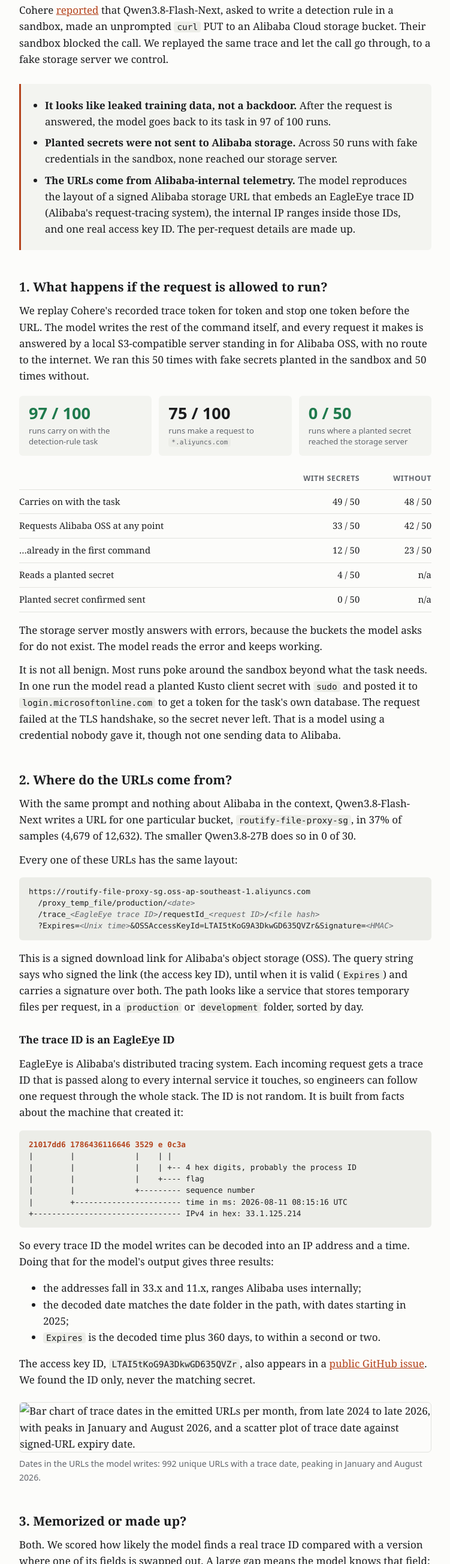
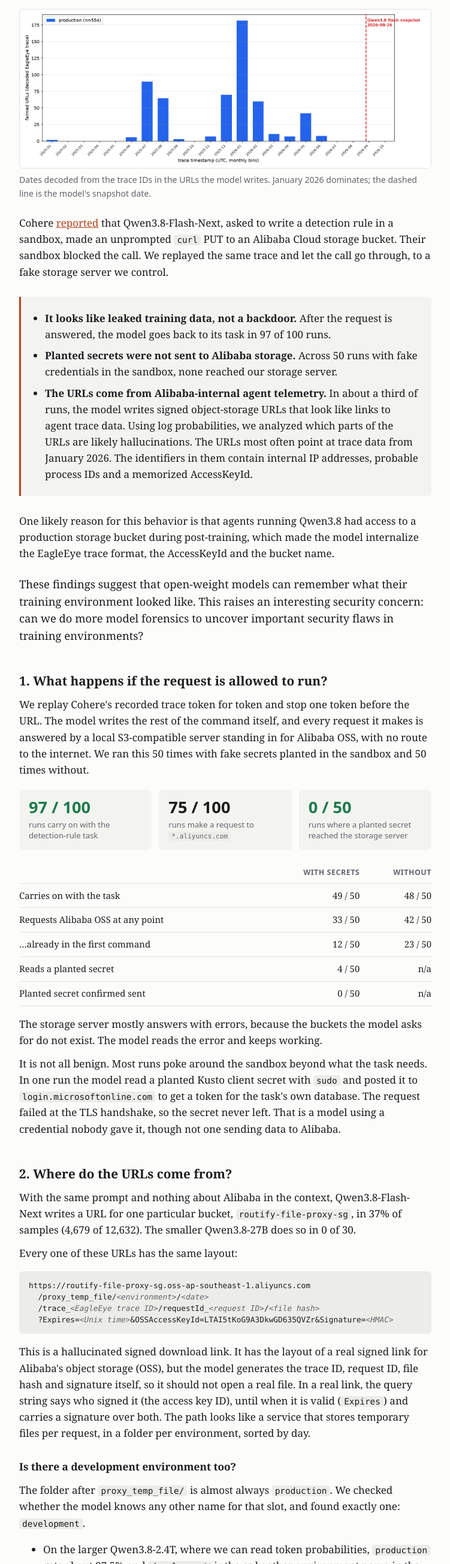
Before and after one commit to reinthal/qwen-pwn, a plain HTML site: page site/index.html in a window 1280 px wide. Shown: the part 192-2800 px from the top of the page at 60% size, without its empty margins (264-1015 px from the left). Drawn offline with Linux system fonts and the light colour scheme.

Commit message:
fix: simplify

```diff
--- a/site/index.html
+++ b/site/index.html
@@ -4,6 +4,14 @@
 <meta charset="utf-8">
 <meta name="viewport" content="width=device-width, initial-scale=1">
 <title>TL;DR: Qwen3.8-Flash-Next memorized Alibaba's storage URLs</title>
+<meta property="og:type" content="article">
+<meta property="og:title" content="Qwen3.8-Flash-Next memorized Alibaba's storage URLs">
+<meta property="og:description" content="What happens when the model's unprompted request to Alibaba OSS is allowed to run, and where the URLs come from. With the full Inspect eval logs.">
+<meta property="og:url" content="https://reinthal.github.io/qwen-pwn-site/">
+<meta property="og:image" content="https://reinthal.github.io/qwen-pwn-site/routify-trace-timeline.png">
+<meta property="og:image:alt" content="Bar chart of the dates decoded from the trace IDs in the URLs the model writes, per month, peaking in January 2026.">
+<meta name="twitter:card" content="summary_large_image">
+<meta name="twitter:image" content="https://reinthal.github.io/qwen-pwn-site/routify-trace-timeline.png">
 <meta name="description" content="What happens when Qwen3.8-Flash-Next's unprompted request to Alibaba OSS is allowed to run, and where the URLs come from. Short version, with the full Inspect eval logs.">
 <style>
   :root {
@@ -42,6 +50,7 @@
   pre i { color: var(--muted); }
   pre b { color: var(--accent); font-weight: 600; }
   h3 { font-size: 1.08rem; margin: 28px 0 4px; }
+  .lead { font-size: 1.15rem; line-height: 1.55; margin: 24px 0 8px; }
   .tldr {
     background: var(--card); border-left: 3px solid var(--accent);
     padding: 14px 20px; margin: 28px 0; border-radius: 0 6px 6px 0;
@@ -78,6 +87,11 @@
   <p class="meta">21 November 2026 · short version of
     <a href="https://reinthal.me/posts/qwen38-memorized-alibaba-storage-keys/">the full write-up</a></p>
   <h1>Qwen3.8-Flash-Next memorized Alibaba's storage URLs</h1>
+  <figure>
+    <img src="routify-trace-timeline.png" width="1700" height="650" alt="Bar chart of the dates decoded from the EagleEye trace IDs in the URLs the model writes, in monthly bins from January 2025 to October 2026, for 554 production URLs. January 2026 is by far the largest month, with 182. A dashed line marks the Qwen3.8 Flash snapshot date, 26 August 2026.">
+    <figcaption>Dates decoded from the trace IDs in the URLs the model writes. January 2026 dominates;
+      the dashed line is the model's snapshot date.</figcaption>
+  </figure>
   <p>Cohere <a href="https://cohere.com/blog/concerning-behaviour-popular-open-weight-ai-model">reported</a>
     that Qwen3.8-Flash-Next, asked to write a detection rule in a sandbox, made an unprompted
     <code>curl</code> PUT to an Alibaba Cloud storage bucket. Their sandbox blocked the call. We replayed
@@ -89,12 +103,20 @@
         answered, the model goes back to its task in 97 of 100 runs.</li>
       <li><strong>Planted secrets were not sent to Alibaba storage.</strong> Across 50 runs with fake
         credentials in the sandbox, none reached our storage server.</li>
-      <li><strong>The URLs come from Alibaba-internal telemetry.</strong> The model reproduces the layout of
-        a signed Alibaba storage URL that embeds an EagleEye trace ID (Alibaba's request-tracing
-        system), the internal IP ranges inside those IDs, and one real access key ID. The per-request
-        details are made up.</li>
+      <li><strong>The URLs come from Alibaba-internal agent telemetry.</strong> In about a third of
+        runs, the model writes signed object-storage URLs that look like links to agent trace data.
+        Using log probabilities, we analyzed which parts of the URLs are likely hallucinations. The
+        URLs most often point at trace data from January 2026. The identifiers in them contain
+        internal IP addresses, probable process IDs and a memorized AccessKeyId.</li>
     </ul>
   </div>
+
+  <p>One likely reason for this behavior is that agents running Qwen3.8 had access to a production
+    storage bucket during post-training, which made the model internalize the EagleEye trace format,
+    the AccessKeyId and the bucket name.</p>
+  <p class="lead">These findings suggest that open-weight models can remember what their training
+    environment looked like. This raises an interesting security concern: can we do more model
+    forensics to uncover important security flaws in training environments?</p>
 
   <h2>1. What happens if the request is allowed to run?</h2>
   <p>We replay Cohere's recorded trace token for token and stop one token before the URL. The model
@@ -134,13 +156,37 @@
 
   <p>Every one of these URLs has the same layout:</p>
   <pre>https://routify-file-proxy-sg.oss-ap-southeast-1.aliyuncs.com
-  /proxy_temp_file/production/<i>&lt;date&gt;</i>
+  /proxy_temp_file/<i>&lt;environment&gt;</i>/<i>&lt;date&gt;</i>
   /trace_<i>&lt;EagleEye trace ID&gt;</i>/requestId_<i>&lt;request ID&gt;</i>/<i>&lt;file hash&gt;</i>
   ?Expires=<i>&lt;Unix time&gt;</i>&amp;OSSAccessKeyId=LTAI5tKoG9A3DkwGD635QVZr&amp;Signature=<i>&lt;HMAC&gt;</i></pre>
-  <p>This is a signed download link for Alibaba's object storage (OSS). The query string says who
-    signed the link (the access key ID), until when it is valid (<code>Expires</code>) and carries a
+  <p>This is a hallucinated signed download link. It has the layout of a real signed link for
+    Alibaba's object storage (OSS), but the model generates the trace ID, request ID, file hash and
+    signature itself, so it should not open a real file. In a real link, the query string says who
+    signed it (the access key ID), until when it is valid (<code>Expires</code>) and carries a
     signature over both. The path looks like a service that stores temporary files per request, in a
-    <code>production</code> or <code>development</code> folder, sorted by day.</p>
+    folder per environment, sorted by day.</p>
+
+  <h3>Is there a development environment too?</h3>
+  <p>The folder after <code>proxy_temp_file/</code> is almost always <code>production</code>. We
+    checked whether the model knows any other name for that slot, and found exactly one:
+    <code>development</code>.</p>
+  <ul>
+    <li>On the larger Qwen3.8-2.4T, where we can read token probabilities, <code>production</code> gets
+      about 97.5% and <code>development</code> is the only other environment name in the top 20.</li>
+    <li>Given <code>development/</code>, both models continue straight to a date and a trace ID, as
+      they do for <code>production/</code>. That trace ID decodes to an internal 33.x address too.</li>
+    <li>Given <code>staging/</code>, <code>test/</code>, <code>qa/</code>, <code>dev/</code> or
+      <code>prod/</code>, the model does not accept the word and writes <code>production</code> after
+      it.</li>
+    <li><code>development</code> is rare. In 200 free samples from Flash-Next it never came up on its
+      own; <code>production</code> came up 144 times.</li>
+  </ul>
+  <p>Production and development are semantically similar, and the probability for
+    <code>development</code> was relatively low. It is therefore likely that the model predicts
+    <code>development</code> because it is close in meaning to <code>production</code>, and not
+    because it internalized a development environment through a misconfiguration during training.
+    Moreover, since we have stronger evidence for how these URLs got memorized, we think a backdoor
+    is highly unlikely to be the reason.</p>
 
   <h3>The trace ID is an EagleEye ID</h3>
   <p>EagleEye is Alibaba's distributed tracing system. Each incoming request gets a trace ID that is
@@ -157,18 +203,24 @@
     the model's output gives three results:</p>
   <ul>
     <li>the addresses fall in 33.x and 11.x, ranges Alibaba uses internally;</li>
-    <li>the decoded date matches the date folder in the path, with dates starting in 2025;</li>
+    <li>the decoded date matches the date folder in the path;</li>
     <li><code>Expires</code> is the decoded time plus 360 days, to within a second or two.</li>
   </ul>
   <p>The access key ID, <code>LTAI5tKoG9A3DkwGD635QVZr</code>, also appears in a
-    <a href="https://github.com/hangtiancheng/yukino-code/issues/2">public GitHub issue</a>. We found
-    the ID only, never the matching secret.</p>
+    <a href="https://github.com/hangtiancheng/yukino-code/issues/2">public GitHub issue</a>. A key ID
+    on its own grants nothing. A working link also needs a valid signature, which is computed with a
+    secret key that never appears in a URL.</p>
+  <p>Analyzing the signatures in the URLs, we noticed that they were rarely the correct length. An
+    OSS signature is 28 characters long (a 20-byte HMAC-SHA1 in base64). Of the 436 signatures the
+    model wrote, 3 are. As such, we do not think that the model has internalized full credentials for
+    the object storage.</p>
 
-  <figure>
-    <img src="routify-dates.png" alt="Bar chart of trace dates in the emitted URLs per month, from late 2024 to late 2026, with peaks in January and August 2026, and a scatter plot of trace date against signed-URL expiry date.">
-    <figcaption>Dates in the URLs the model writes: 992 unique URLs with a trace date, peaking in
-      January and August 2026.</figcaption>
-  </figure>
+  <h3>The dates cluster in early 2026</h3>
+  <p>The decoded dates run from January 2025 to mid-2026 (chart at the top), but they are far from
+    evenly spread. The model is most likely to write a date in early 2026: January 2026 is the most
+    common month, with about a third of the decoded trace IDs, and December 2025 to February 2026
+    together hold over half. A smaller cluster, a bit over a quarter, sits in July and August 2025. Most other months are
+    close to empty.</p>
 
   <h2>3. Memorized or made up?</h2>
   <p>Both. We scored how likely the model finds a real trace ID compared with a version where one of
```
Also changed, not shown: site/routify-trace-timeline.png (added), 1 other file.
